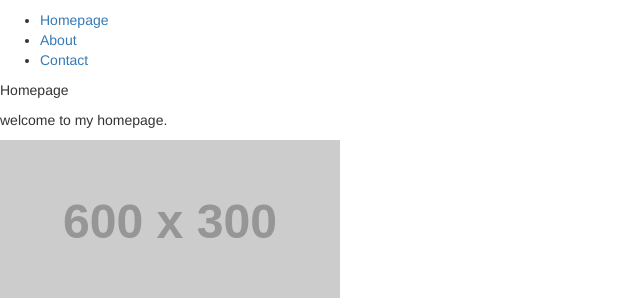
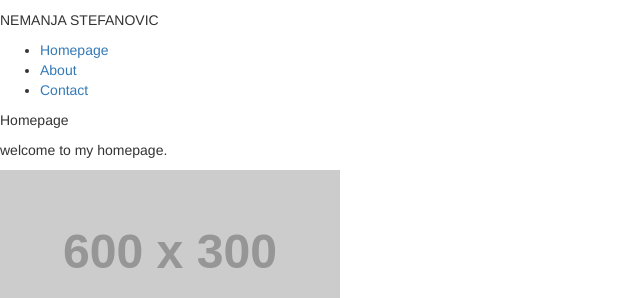
Before and after one commit to Nemanja97git/frond-tnd-divelopment, a plain HTML site: page index.html in a window 1280 px wide. Shown: the top 298 px of the page, without its empty margins (0-640 px from the left). Drawn offline with nearby package versions, Linux system fonts and the light colour scheme; placeholder pictures from the web are drawn by us.

Commit message:
Novi paragraf

```diff
--- a/index.html
+++ b/index.html
@@ -1,5 +1,6 @@
 <link rel="stylesheet" href="https://maxcdn.bootstrapcdn.com/bootstrap/3.4.1/css/bootstrap.min.css">
 <p id="date-time"></p>
+<p>NEMANJA STEFANOVIC</p>
 
 <ul>
     <li><a href="./index.html">Homepage</a></li>
```
